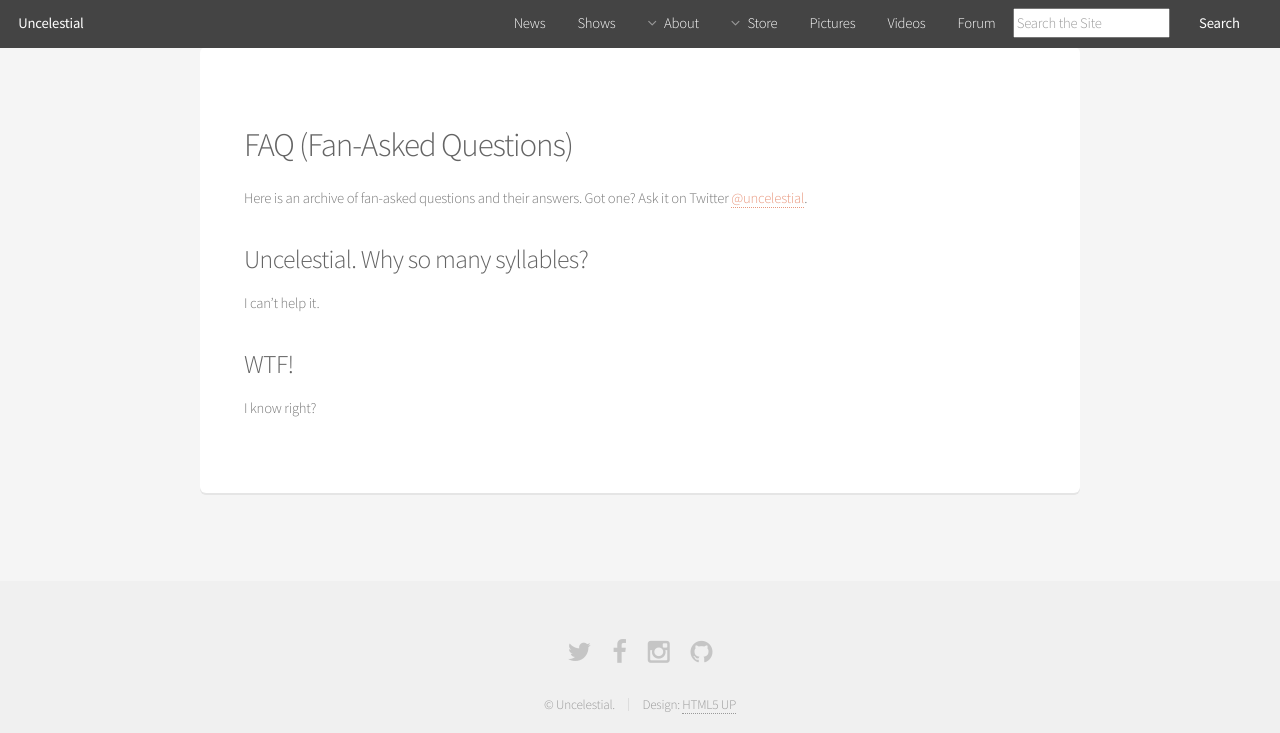
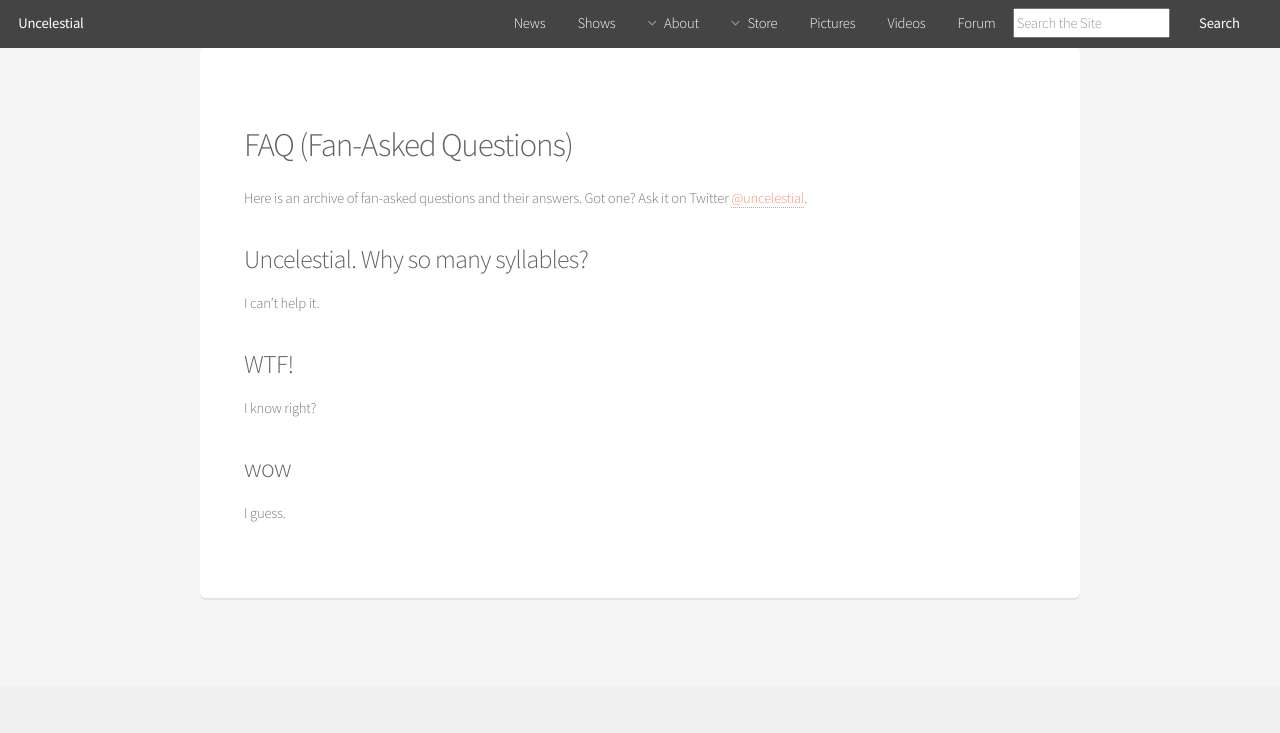
Before and after one commit to tvconefive/uncelestial.github.io, a Jekyll site: the page built from faq.md, in a window 1280 px wide and 996 px high, cut to the strip 0-733 px from the top of the window. Built offline with Jekyll 4.4.1, drawn with Linux system fonts in a browser that asks for light colours; comment, search, counter and statistics services are not loaded.

Commit message:
Update faq.md

```diff
--- a/faq.md
+++ b/faq.md
@@ -14,3 +14,7 @@ I can't help it.
 ### WTF!
 
 I know right?
+
+### wow
+
+I guess.
```
